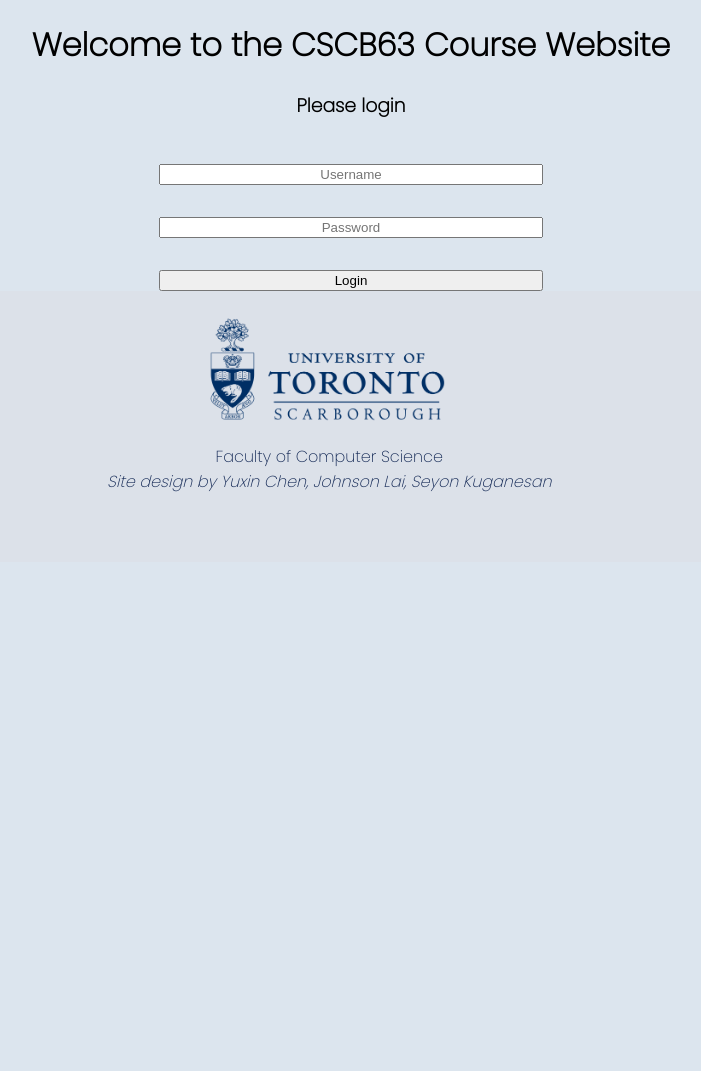
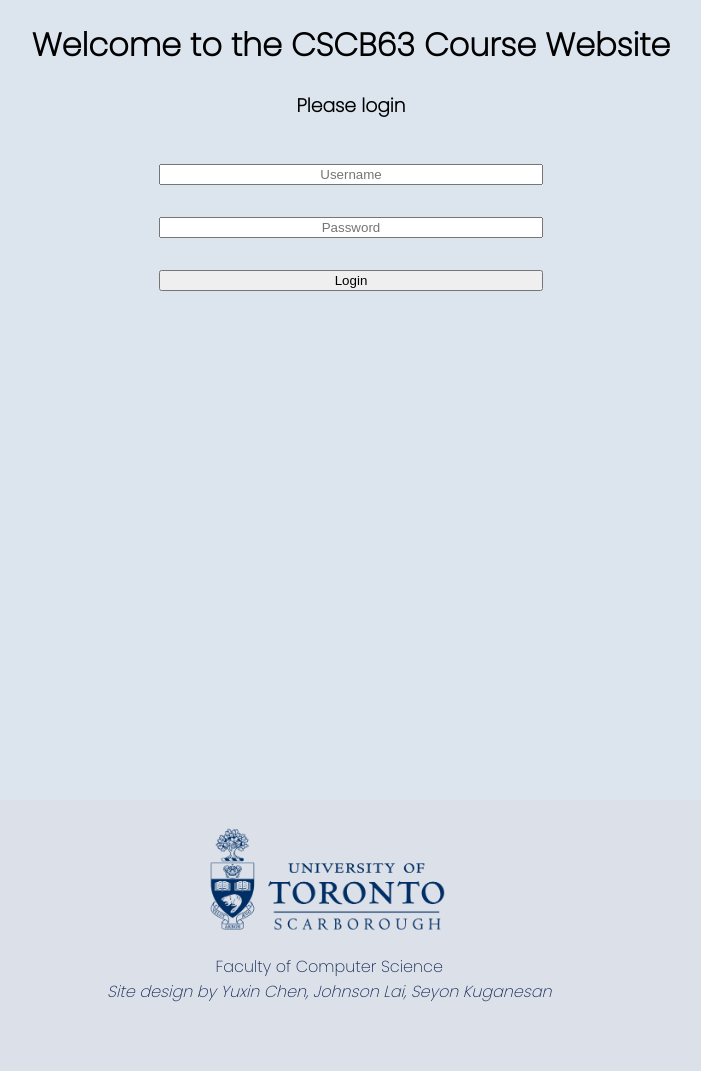
Before and after one commit to TheJohnsonLai/B20, a Flask app: page / in a window 1280 px wide. Shown: the whole page, without its empty margins (289-990 px from the left). Before the commit the page ends 492 px from the top, so only its background shows below. Run offline with Flask 2, Linux system fonts and the light colour scheme.

Commit message:
fixed login footer

```diff
--- a/a3/app.py
+++ b/a3/app.py
@@ -66,7 +66,7 @@
         if request.form['username'] != 'anna.b' or request.form['password'] != '123': #placeholder credentials (will integrate with database)
             error = "Username or password incorrect."
         else:
-            return redirect(url_for('root'))
+            return redirect(url_for('./index.html'))
     return render_template('login.html', error=error)
 
 
--- a/a3/static/css/footer.css
+++ b/a3/static/css/footer.css
@@ -13,6 +13,15 @@
     /*color*/
     background-color:rgb(220, 225, 233);
     z-index: 0;
+}
+
+.container {
+    position: relative;
+    min-height: 100vh;
+}
+
+.wrap-content {
+    padding-bottom: 2.5rem;
 }
 
 .footer #icon{
--- a/a3/templates/login.html
+++ b/a3/templates/login.html
@@ -12,6 +12,7 @@
 </head>
 <body>
     <div class="container">
+        <div class="wrap-content">
         <h1><b>Welcome to the CSCB63 Course Website</b></h1>
         <h3>Please login</h3>
         <br>
@@ -26,6 +27,7 @@
           <p class="error"><strong>Error:</strong> {{ error }}
         {% endif %}
       </div>
+    </div>
       <div class="footer">
         <img src="../static/images/2.png" alt="some_text" id="icon">
 
```
